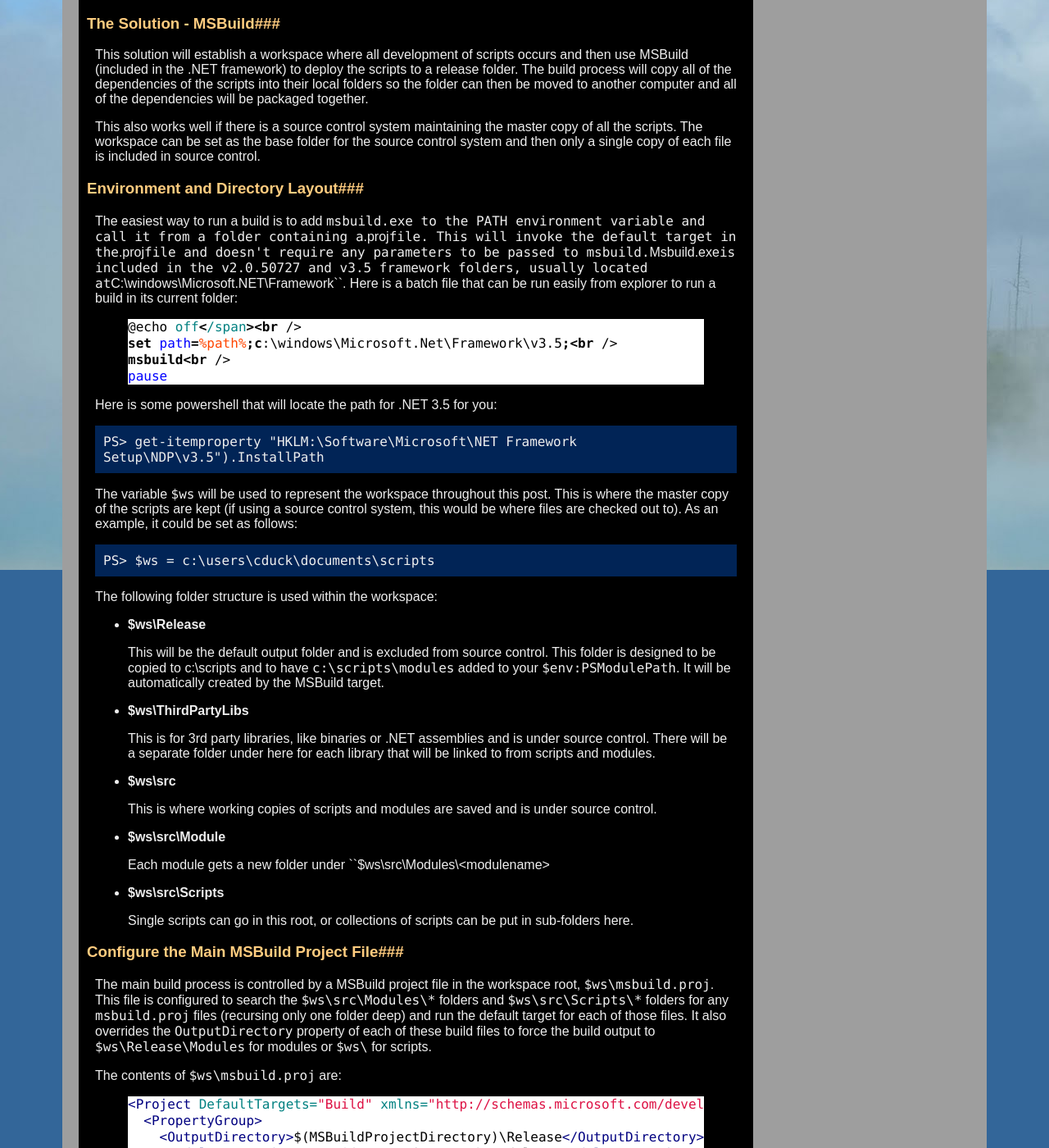
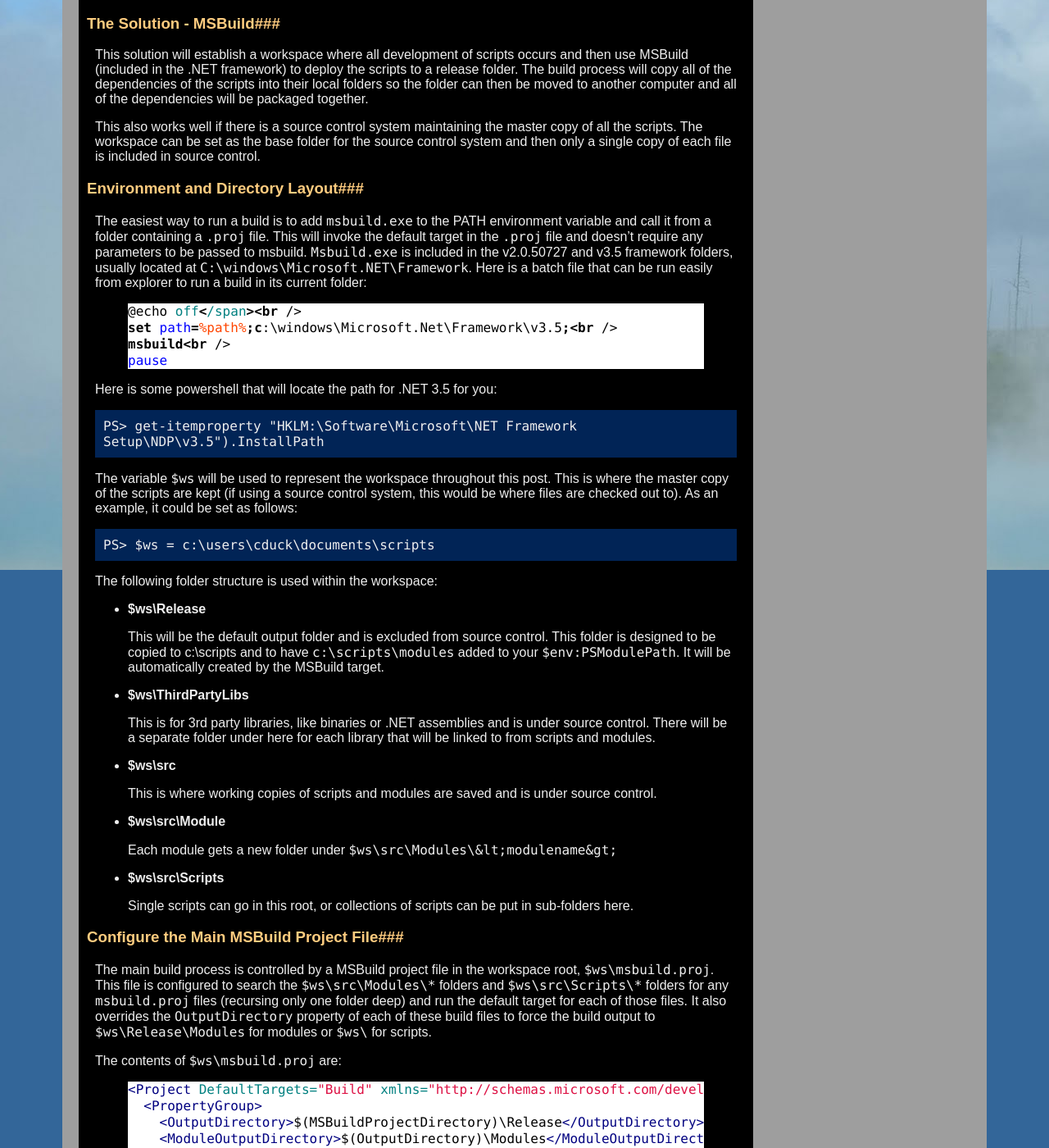
Before and after one commit to gpduck/gpduck.github.io, a Jekyll site: the page built from _posts/2010-05-02-using-msbuild-to-maintain-powershell.markdown, in a window 1280 px wide and 1400 px high, scrolled down 429 px. Shown: the whole window at 82% size. Built offline with Jekyll 4.4.1, drawn with Linux system fonts in a browser that asks for light colours; comment, search, counter and statistics services are not loaded.

```diff
--- a/_posts/2010-05-02-using-msbuild-to-maintain-powershell.markdown
+++ b/_posts/2010-05-02-using-msbuild-to-maintain-powershell.markdown
@@ -20,7 +20,7 @@ This also works well if there is a source control system maintaining the master
 
 ###Environment and Directory Layout###
 
-The easiest way to run a build is to add ``msbuild.exe to the PATH environment variable and call it from a folder containing a ``.proj`` file. This will invoke the default target in the ``.proj`` file and doesn't require any parameters to be passed to msbuild. ``Msbuild.exe`` is included in the v2.0.50727 and v3.5 framework folders, usually located at ``C:\windows\Microsoft.NET\Framework``. Here is a batch file that can be run easily from explorer to run a build in its current folder:
+The easiest way to run a build is to add ``msbuild.exe`` to the PATH environment variable and call it from a folder containing a ``.proj`` file. This will invoke the default target in the ``.proj`` file and doesn't require any parameters to be passed to msbuild. ``Msbuild.exe`` is included in the v2.0.50727 and v3.5 framework folders, usually located at ``C:\windows\Microsoft.NET\Framework``. Here is a batch file that can be run easily from explorer to run a build in its current folder:
 
 {% highlight bat %}
 @echo off</span><br />
@@ -51,7 +51,7 @@ The following folder structure is used within the workspace:
 
 * **$ws\src\Module**
 
-    Each module gets a new folder under ``$ws\src\Modules\&lt;modulename&gt;
+    Each module gets a new folder under ``$ws\src\Modules\&lt;modulename&gt;``
 
 * **$ws\src\Scripts**
 
```
